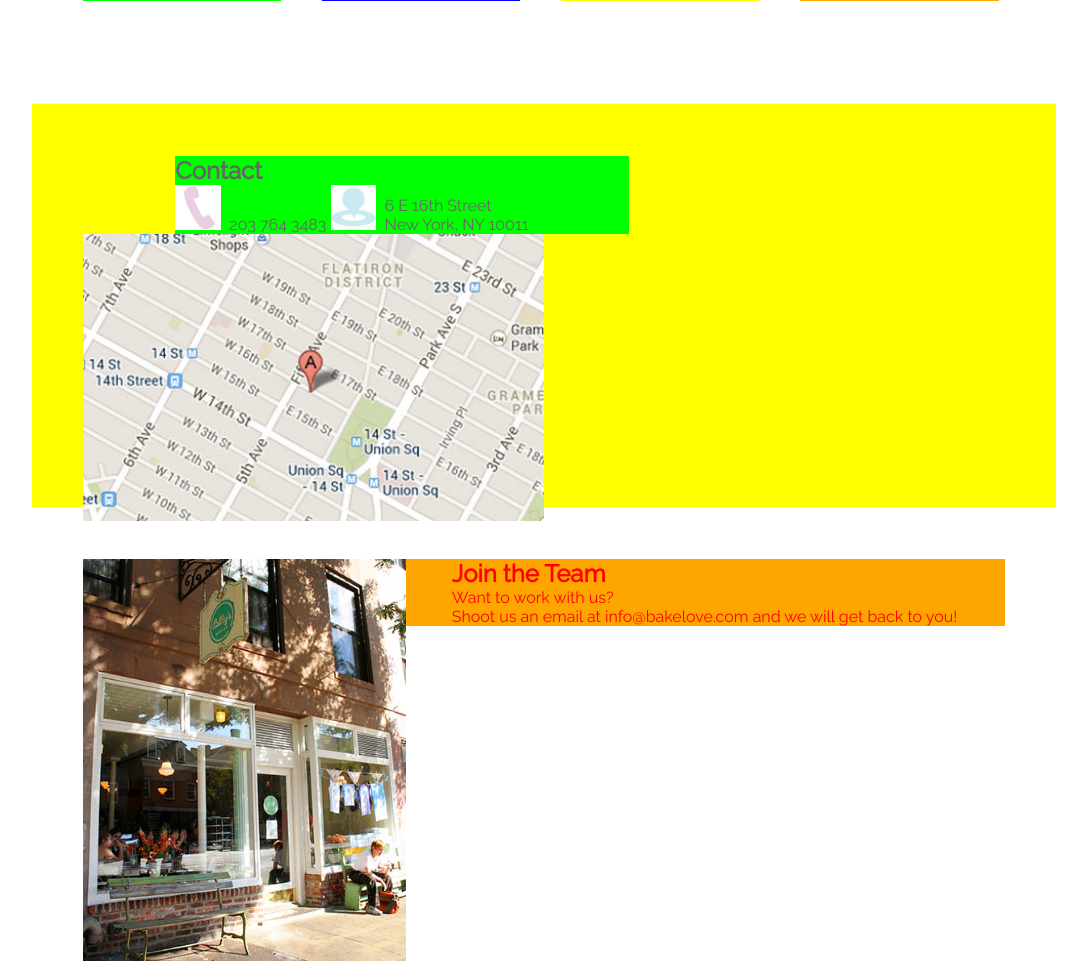
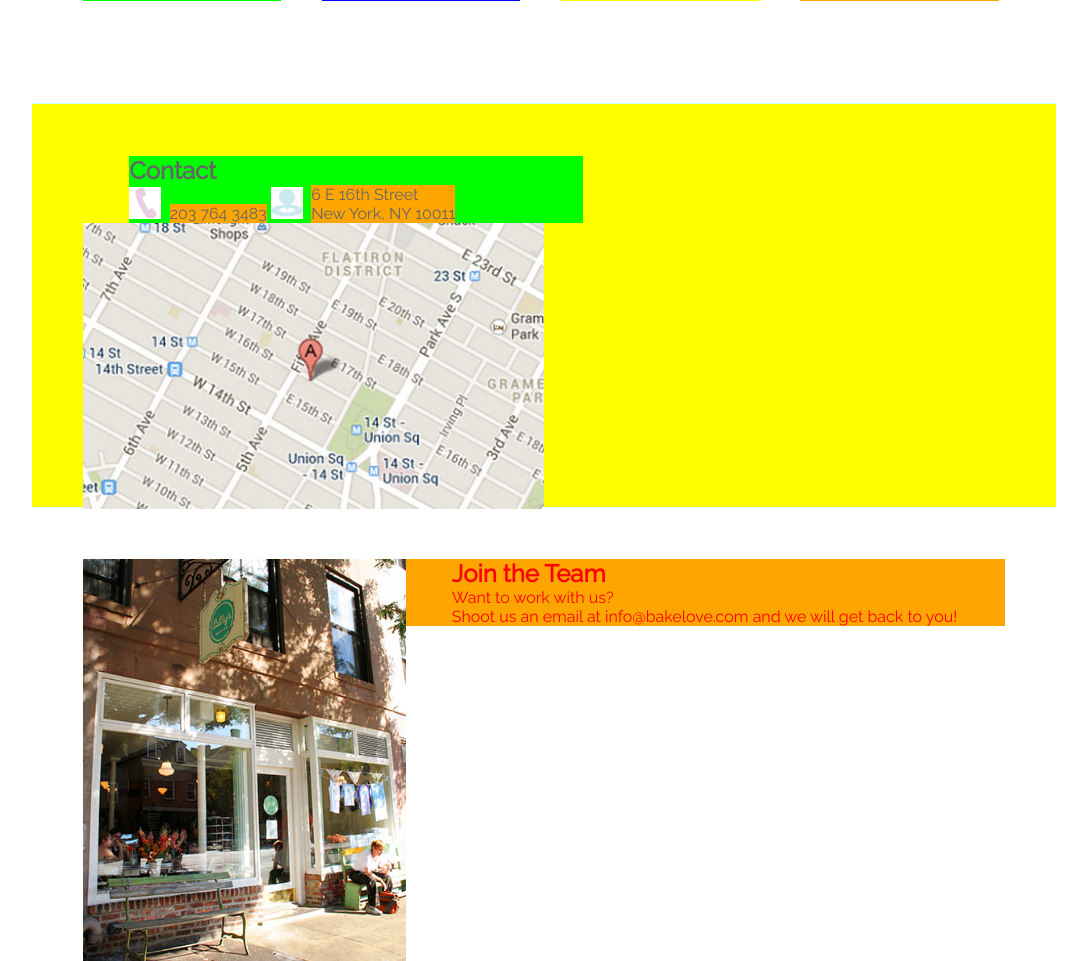
Before and after one commit to skyunlee/Web3, a PHP site: page / in a window 1280 px wide. Shown: the part 1555-2516 px from the top of the page, without its empty margins (96-1183 px from the left). Run offline with PHP 8.4, Linux system fonts and the light colour scheme.

Commit message:
ritika and sk's codes combined attempt 1

```diff
--- a/3. Midterm Project/ritika-sk-combine-ver1/index-ver3.css
+++ b/3. Midterm Project/ritika-sk-combine-ver1/index-ver3.css
@@ -196,16 +196,17 @@
 .contact_container .content_text{
 	background: lime;
 	display: inline-block;
-	margin-left: 10%;
-	margin-right: 5%;
+	margin-left: 5%;
+	/*margin-right: 1%;*/
 }
 
 .contact_container .content_text p{
 	display: inline-block;
+	background: orange;
 }
 
 .contact_container .content_text img{
-	width: 10%;
+	width: 7%;
 	height: auto;
 	display: inline-block;
 	margin-right: 1%;
@@ -213,7 +214,7 @@
 
 .contact_container img{
 	display: inline-block;
-	margin-right: 10%;
+	margin-right: 5%;
 	width: 50%;
 }
 
```
